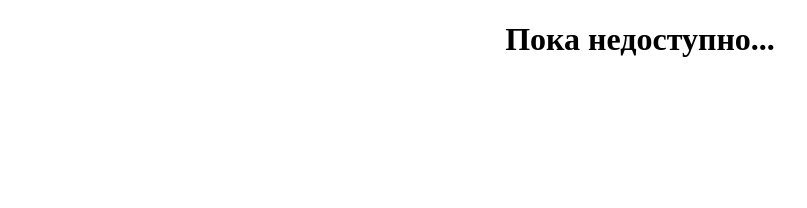
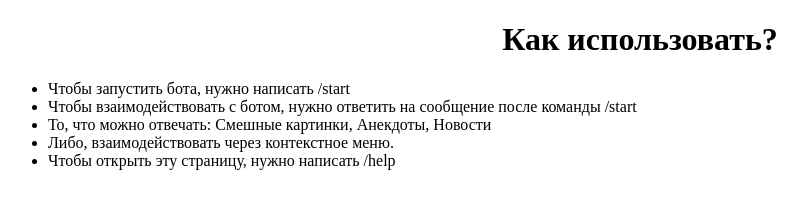
Before and after one commit to Mikhail-Koptev/VestnikDocs, a plain HTML site: page index.html in a window 1280 px wide. Shown: the whole page, without its empty margins (0-807 px from the left). Drawn offline with Linux system fonts and the light colour scheme.

Commit message:
Add files via upload

```diff
--- a/index.html
+++ b/index.html
@@ -7,6 +7,13 @@
     <title>Документация по Telegram боту "Вестник"</title>
 </head>
 <body>
-    <h1 style="text-align: center;">Пока недоступно...</h1>
+    <h1 style="text-align: center;">Как использовать?</h1>
+    <ul>
+        <li>Чтобы запустить бота, нужно написать /start</li>
+        <li>Чтобы взаимодействовать с ботом, нужно ответить на сообщение после команды /start</li>
+        <li>То, что можно отвечать: Смешные картинки, Анекдоты, Новости</li>
+        <li>Либо, взаимодействовать через контекстное меню.</li>
+        <li>Чтобы открыть эту страницу, нужно написать /help</li>
+    </ul>
 </body>
 </html>
```
